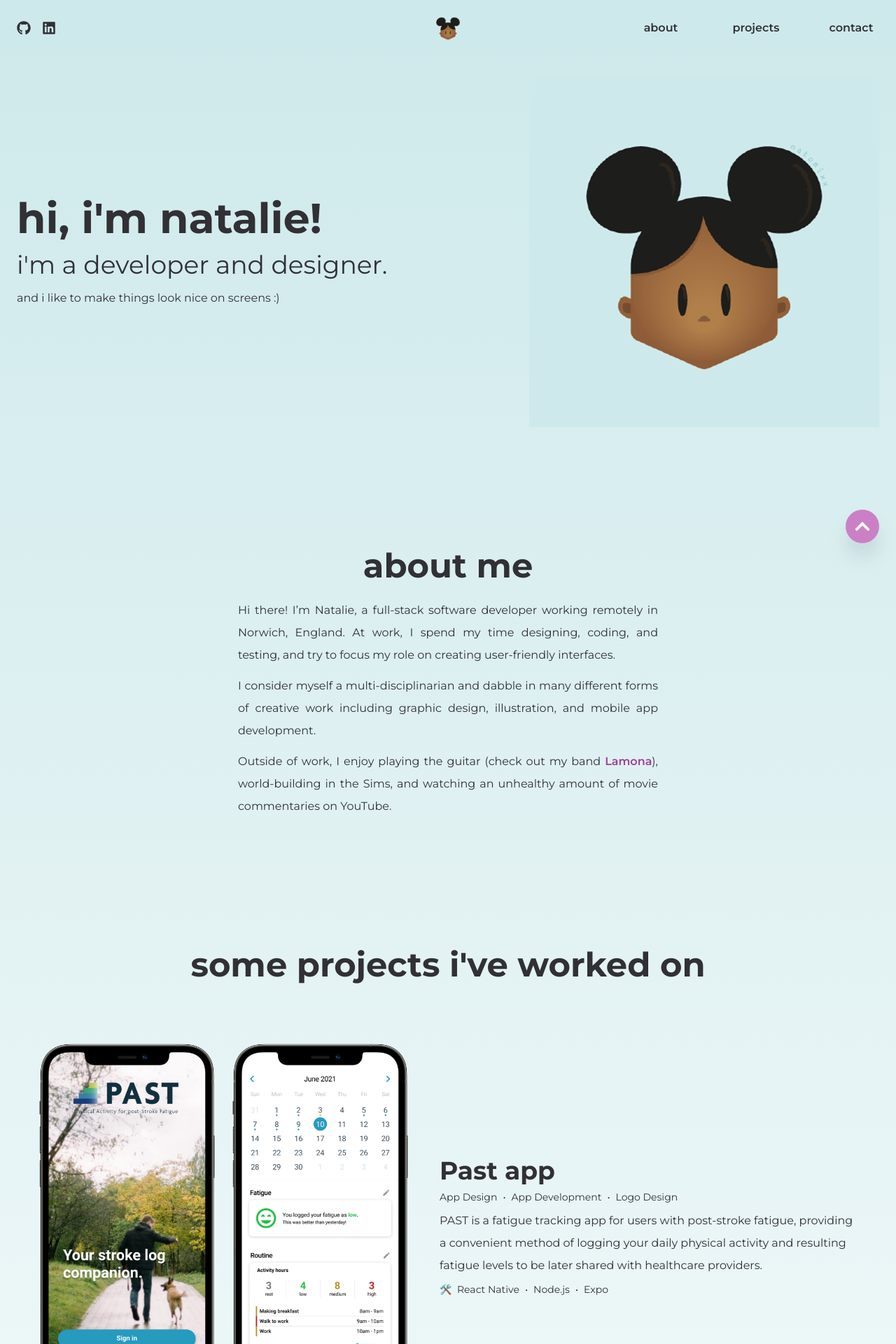
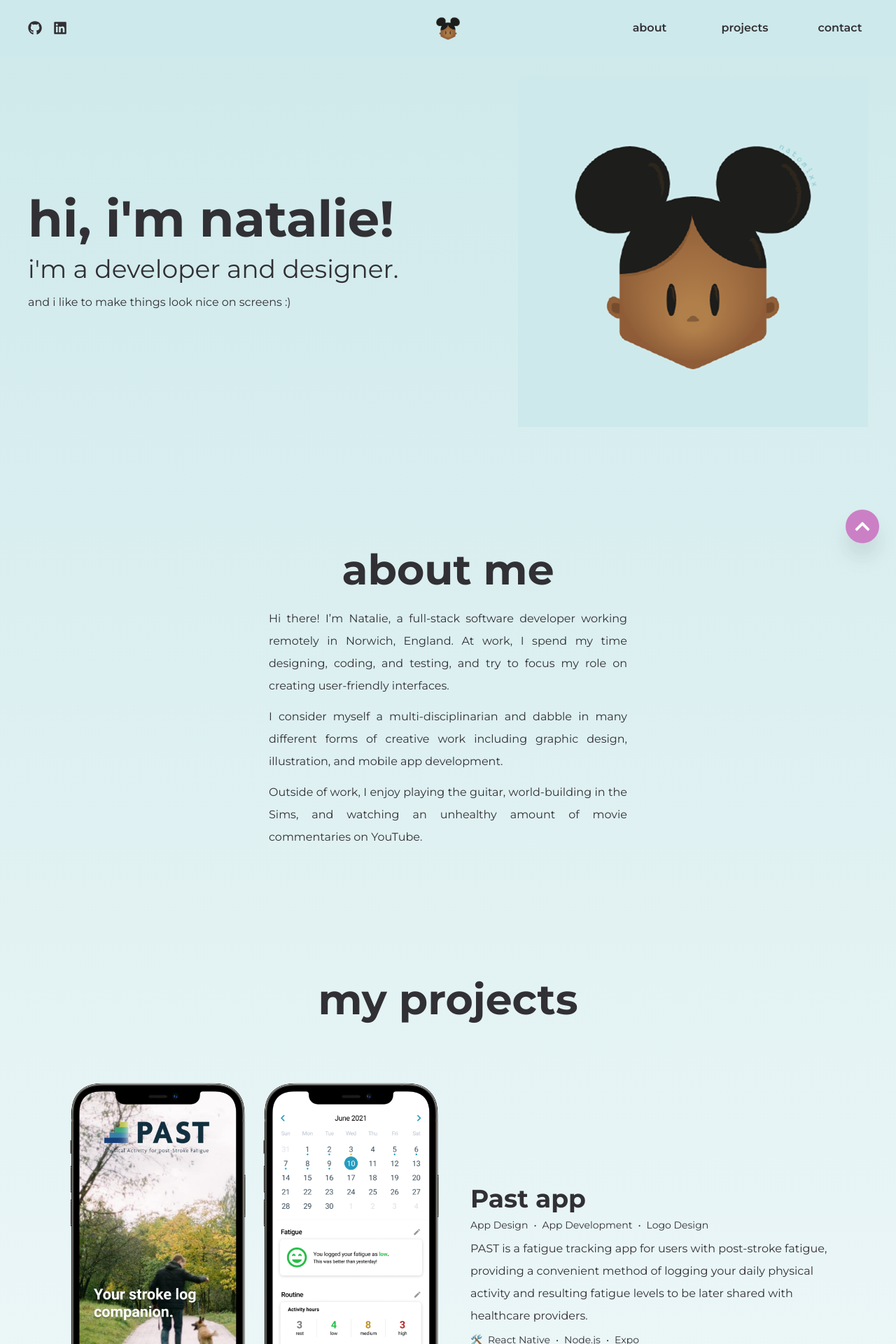
Before and after one commit to nayuba/natalieayuba.github.io, a Next.js app: page / in a window 1280 px wide. Shown: the top 1920 px of the page at 70% size. Built offline with nearby package versions, Linux system fonts and the light colour scheme.

Commit message:
More content

```diff
--- a/components/Icon.tsx
+++ b/components/Icon.tsx
@@ -14,7 +14,7 @@ const Icon: FC<IconProps> = ({ title, href, icon, external, className }) => (
     href={href}
     target={external ? "_blank" : ""}
     rel={external ? "noreferrer" : ""}
-    className={`text-xl hover:text-secondary-darker duration-200 ease-icon-in-out ${className}`}
+    className={`text-xl hover:text-secondary-darker duration-200 ease-icon-in-out${` ${className}` ?? ""}`}
   >
     {icon}
   </a>
--- a/components/Nav.tsx
+++ b/components/Nav.tsx
@@ -1,6 +1,6 @@
 import Image from "next/image";
-import React, { FC, useState } from "react";
-import { FaHamburger, FaTimes } from "react-icons/fa";
+import React, { FC } from "react";
+import { FaBars, FaTimes } from "react-icons/fa";
 import SocialMediaNav from "./SocialMediaNav";
 import useHamToggle from "../hooks/useHamToggle";
 
@@ -22,9 +22,12 @@ const navLinks = [
   },
 ];
 
-export const Nav: FC = () => (
-  <nav className="hidden lg:block">
-    <ul className="flex gap-14 text-base lowercase font-semibold">
+export const Nav: FC = () => {
+  const { isMenuOpen, setIsMenuOpen } = useHamToggle();
+
+  return (
+    <nav>
+      <ul className="hidden lg:flex gap-14 text-base lowercase font-semibold">
         {navLinks.map((navLink) => (
           <li
             key={navLink.title}
@@ -44,35 +47,17 @@ export const Nav: FC = () => (
           </li>
         ))}
       </ul>
-  </nav>
-);
-
-export const Ham: FC = () => {
-  const { setIsMenuOpen, isMenuOpen } = useHamToggle();
-
-  return (
-    <div className=" flex items-center lg:hidden">
-      <button
-        title="Menu"
-        className="text-2xl hover:text-secondary-darker duration-200 ease-icon-in-out"
-        onClick={() => setIsMenuOpen(true)}
+      <div className={"fixed top-0 lg:hidden"}>
+        <ul
+          className={`${
+            isMenuOpen ? "left-0" : "left-[-100%]"
+          } transition-[left] w-screen bg-secondary text-dark-grey font-semibold duration-500 fixed flex flex-col h-screen justify-center items-center gap-16 text-3xl lowercase`}
         >
-        <FaHamburger />
-      </button>
-      {isMenuOpen && (
-        <nav className="absolute w-screen h-screen left-0 top-0 bg-[rgba(0,0,0,0.98)] text-white ">
-          <button
-            onClick={() => setIsMenuOpen(false)}
-            className="absolute top-6 right-6 text-xl hover:text-secondary-darker transition-colors duration-200 ease-icon-in-out"
-          >
-            <FaTimes />
-          </button>
-          <ul className=" flex flex-col h-full justify-center items-center gap-16 text-3xl lowercase">
           {navLinks.map((navLink) => (
             <li key={navLink.title}>
               <a
                 href={navLink.href}
-                  className="hover:text-secondary transition-colors duration-200 ease-icon-in-out"
+                className="hover:text-secondary-darker transition duration-200 ease-icon-in-out"
                 onClick={() => setIsMenuOpen(false)}
               >
                 {navLink.title}
@@ -82,8 +67,16 @@ export const Ham: FC = () => {
           {/* not showing large font size */}
           <SocialMediaNav large />
         </ul>
+        <button
+          onClick={() => setIsMenuOpen(!isMenuOpen)}
+          className="h-[80px] fixed right-6 text-2xl hover:text-secondary-darker duration-200 ease-icon-in-out"
+        >
+          {isMenuOpen ? <FaTimes /> : <FaBars />}
+          {/* will eventually be something like
+            <HamIcon /> and can use hamtoggle inside its own component?
+          */}
+        </button>
+      </div>
     </nav>
-      )}
-    </div>
   );
 };
--- a/components/Project.tsx
+++ b/components/Project.tsx
@@ -19,7 +19,7 @@ const Project: FC<ProjectProps> = ({
   order,
 }) => {
   const text = () => (
-    <div className="flex flex-col gap-2 justify-center max-w-[600px]">
+    <div className="flex flex-col gap-2 justify-center max-w-lg">
       <H3 text={title} />
       <SecondaryText text={separateList(categories)} />
       <BodyText text={description} />
--- a/components/Text.tsx
+++ b/components/Text.tsx
@@ -10,28 +10,20 @@ interface LinkTextProps extends TextProps {
   external?: boolean;
 }
 
-function ifClassNameExists(className: string | undefined) {
-  return ` ${className}` ?? "";
-}
+export const H1: FC<TextProps> = ({ text }) => <h1 className="h1">{text}</h1>;
 
-export const H1: FC<TextProps> = ({ text }) => (
-  <h1 className="font-bold text-6xl">{text}</h1>
-);
-
-export const H2: FC<TextProps> = ({ text }) => (
-  <h2 className="font-bold text-5xl lowercase text-center mb-6">{text}</h2>
-);
+export const H2: FC<TextProps> = ({ text }) => <h2 className="h2">{text}</h2>;
 
 export const H3: FC<TextProps> = ({ text, className }) => (
-  <h3 className={`h3${ifClassNameExists(className)}`}>{text}</h3>
+  <h3 className={`h3${` ${className}` ?? ""}`}>{text}</h3>
 );
 
 export const BodyText: FC<TextProps> = ({ text, className }) => (
-  <p className={`body-text${ifClassNameExists(className)}`}>{text}</p>
+  <p className={`body-text${` ${className}` ?? ""}`}>{text}</p>
 );
 
 export const SecondaryText: FC<TextProps> = ({ text }) => (
-  <p className={"text-sm"}>{text}</p>
+  <p className={"secondary-text"}>{text}</p>
 );
 
 export const LinkText: FC<LinkTextProps> = ({ text, href, external }) => (
@@ -39,7 +31,7 @@ export const LinkText: FC<LinkTextProps> = ({ text, href, external }) => (
     href={href}
     target={external ? "_blank" : ""}
     rel={external ? "noreferrer" : ""}
-    className={"font-semibold text-secondary-darker hover:underline"}
+    className={"link-text"}
   >
     {text}
   </a>
--- a/hooks/useHamToggle.tsx
+++ b/hooks/useHamToggle.tsx
@@ -2,7 +2,6 @@ import { useState } from "react";
 
 const useHamToggle = () => {
   const [isMenuOpen, setIsMenuOpen] = useState(false);
-
   return { isMenuOpen, setIsMenuOpen };
 };
 
--- a/pages/index.tsx
+++ b/pages/index.tsx
@@ -1,9 +1,7 @@
 import LogoImage from "@/components/LogoImage";
 import Project from "@/components/Project";
-import { Icon } from "@/components/Icon";
 import SocialMediaNav from "@/components/SocialMediaNav";
 import {
-  LinkText,
   BodyText,
   H1,
   H2,
@@ -12,9 +10,8 @@ import {
 } from "@/components/Text";
 import Head from "next/head";
 import Image from "next/image";
-import { FaChevronDown } from "react-icons/fa";
 import ScrollToTopButton from "@/components/ScrollToTopButton";
-import { Nav, Ham } from "@/components/Nav";
+import { Nav } from "@/components/Nav";
 
 export default function Home() {
   return (
@@ -25,10 +22,13 @@ export default function Home() {
         <meta name="viewport" content="width=device-width, initial-scale=1" />
         <link rel="icon" href="/avatar.png" />
       </Head>
-      <header className="bg-primary flex flex-col items-center fixed top-0 left-0 right-0 z-[1] drop">
-        <div className="max-w-[1400px] h-[80px] flex justify-between items-center px-6 w-screen">
+      <header className="bg-primary flex flex-col items-center fixed top-0 left-0 right-0 z-[1] drop ">
+        <div className="h-[80px] flex justify-between px-6 md:px-10 items-center w-screen">
           <SocialMediaNav className="hidden lg:block" />
-          <a href="#" className="lg:absolute lg:left-[50%] lg:translate-x-[-50%]">
+          <a
+            href="#"
+            className="lg:absolute lg:left-[50%] lg:translate-x-[-50%]"
+          >
             <Image
               src="/avatar.png"
               width="50"
@@ -37,35 +37,30 @@ export default function Home() {
             />
           </a>
           <Nav />
-          <Ham />
         </div>
       </header>
       <div className="bg-gradient-to-b from-primary to-white">
-        <main className="px-6 flex flex-col items-center">
-
+        <main className="px-6 md:px-10 flex flex-col items-center">
           {/* Banner */}
-          <section className="w-full max-w-[1400px] flex flex-wrap justify-between items-center gap-4 pb-16 pt-[110px]">
-            <div className="flex flex-col gap-4 lowercase">
+          <section className="w-full flex flex-wrap lg:flex-nowrap justify-between items-center gap-10 pb-16 pt-[110px]">
+            <div className="flex flex-col gap-4 lowercase md:flex-none">
               <H1 text="Hi, I'm Natalie!" />
-              {/* not showing font-normal */}
               <H3
                 text="I'm a developer and designer."
                 className="font-normal"
               />
-              <BodyText text="And I like to make things look nice on screens :)" className="leading-normal" />
+              <BodyText
+                text="And I like to make things look nice on screens :)"
+                className="leading-normal"
+              />
             </div>
             <Image
               src="/avatar.png"
               width="500"
               height="500"
               alt="A little illustrated self-portrait!"
-              className="w-full lg:w-[500px]"
+              className="flex-auto lg:flex-initial"
             />
-            {/* <Icon
-              href="#about"
-              className="absolute bottom-8 text-3xl left-[50%] translate-x-[-50%]"
-              icon={<FaChevronDown />}
-            /> */}
           </section>
 
           {/* About */}
@@ -74,22 +69,12 @@ export default function Home() {
             id="about"
           >
             <H2 text="About Me" />
-            <div className="text-justify max-w-[600px]">
+            <div className="text-justify max-w-lg">
               {[
                 "Hi there! I’m Natalie, a full-stack software developer working remotely in Norwich, England. At work, I spend my time designing, coding, and testing, and try to focus my role on creating user-friendly interfaces.",
                 "I consider myself a multi-disciplinarian and dabble in many different forms of creative work including graphic design, illustration, and mobile app development.",
-                <>
-                  Outside of work, I enjoy playing the guitar (check out my
-                  band&nbsp;
-                  <LinkText
-                    text="Lamona"
-                    href="https://www.instagram.com/theylamona/"
-                    external
-                  />
-                  ), world-building in the Sims, and watching an unhealthy
-                  amount of movie commentaries on YouTube.
-                </>,
-              ].map((paragraph: any) => (
+                "Outside of work, I enjoy playing the guitar, world-building in the Sims, and watching an unhealthy amount of movie commentaries on YouTube.",
+              ].map((paragraph: string) => (
                 <BodyText key={paragraph} className="mb-3" text={paragraph} />
               ))}
             </div>
@@ -100,7 +85,7 @@ export default function Home() {
             id="projects"
             className="flex flex-col items-center pb-16 pt-[110px]"
           >
-            <H2 text="Some Projects I've Worked On" />
+            <H2 text="My Projects" />
             <Project
               title="Past app"
               categories={["App Design", "App Development", "Logo Design"]}
@@ -153,10 +138,7 @@ export default function Home() {
         </main>
 
         <footer className="px-6 text-center">
-          <div
-            id="contact"
-            className="flex flex-col items-center py-16"
-          >
+          <div id="contact" className="flex flex-col items-center py-16">
             <H2 text="Get In Touch" />
             <BodyText
               text={
--- a/styles/globals.css
+++ b/styles/globals.css
@@ -15,14 +15,27 @@ body {
 }
 
 @layer components {
+  .h1 {
+    @apply font-bold text-6xl md:text-7xl;
+  }
+
+  .h2 {
+    @apply font-bold text-4xl md:text-6xl lowercase text-center mb-6;
+  }
+
   .h3 {
-    @apply font-bold text-4xl;
+    @apply font-bold text-3xl md:text-4xl;
   }
 
   .body-text {
     @apply text-base leading-8;
   }
-  .icon {
-    @apply text-xl hover:text-secondary-darker duration-200 ease-icon-in-out;
+
+  .secondary-text {
+    @apply text-sm;
+  }
+
+  .link-text {
+    @apply font-semibold text-secondary-darker hover:underline;
   }
 }
```
Also changed, not shown: hooks/useClassName.tsx (deleted, +0 -8 lines), public/idk.txt (added). Lines whose indentation alone changed are shown as unchanged.
